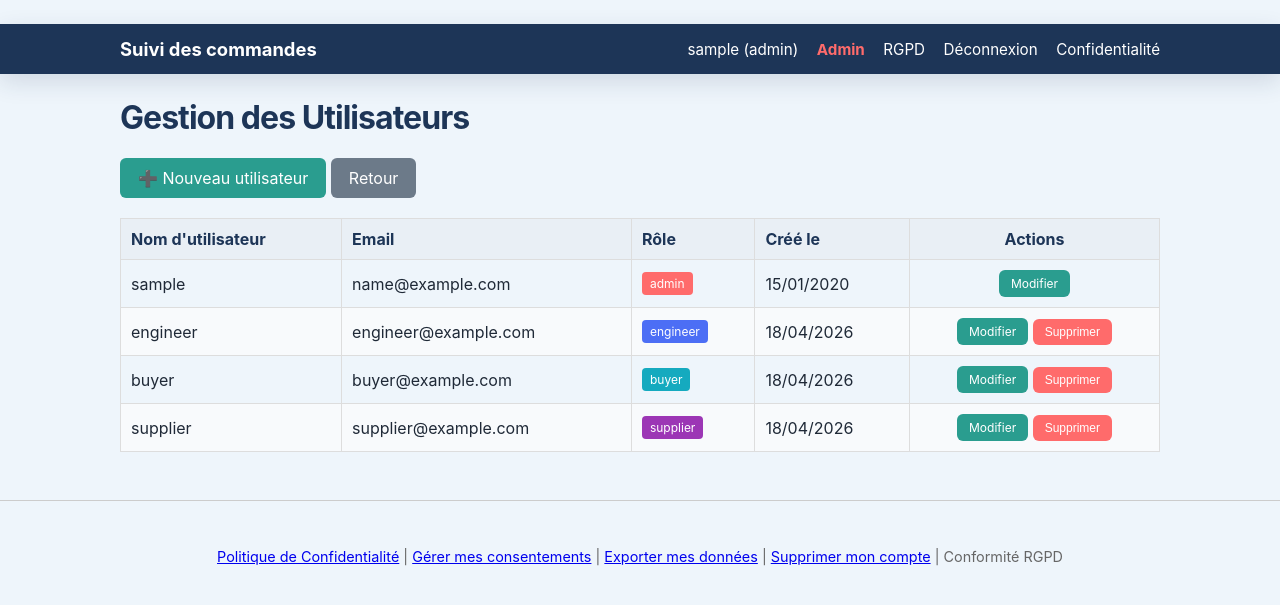
After one commit to tomgraal/suivi_commandes, a Flask app: page /admin/users in a window 1280 px wide. The commit adds this page. Shown: the top 605 px of the page. Run offline with Flask 3, Linux system fonts and the light colour scheme; a user stored in the database is signed in; tables that the repository leaves empty hold one stand-in row (values such as "Sample post").

Commit message:
feat(admin): add admin panel templates and navigation

```diff
--- a/src/app.py
+++ b/src/app.py
@@ -690,6 +690,9 @@ class User(UserMixin, db.Model):
     def can_sign(self, document) -> bool:
         return self.role == 'engineer' and self.id == document.case.engineer_id
 
+    def is_admin(self) -> bool:
+        return self.role == 'admin'
+
 
 class Case(db.Model):
     id = db.Column(db.Integer, primary_key=True)
@@ -2160,6 +2163,207 @@ def gdpr_delete_cancel():
     return redirect(url_for('dashboard'))
 
 
+# Admin Routes
+def admin_required(f):
+    """Decorator to check if user is admin"""
+    from functools import wraps
+    @wraps(f)
+    def decorated_function(*args, **kwargs):
+        if not current_user.is_authenticated or not current_user.is_admin():
+            flash('Accès refusé. Seuls les admins peuvent accéder.', 'danger')
+            return redirect(url_for('dashboard'))
+        return f(*args, **kwargs)
+    return decorated_function
+
+
+@app.route('/admin')
+@login_required
+@admin_required
+def admin_dashboard():
+    """Admin dashboard"""
+    users_count = User.query.count()
+    cases_count = Case.query.count()
+    return render_template('admin/dashboard.html', users_count=users_count, cases_count=cases_count)
+
+
+@app.route('/admin/users')
+@login_required
+@admin_required
+def admin_users():
+    """List all users"""
+    users = User.query.all()
+    return render_template('admin/users_list.html', users=users)
+
+
+@app.route('/admin/users/new', methods=['GET', 'POST'])
+@login_required
+@admin_required
+def admin_user_new():
+    """Create a new user"""
+    if request.method == 'POST':
+        username = request.form.get('username', '').strip()
+        email = request.form.get('email', '').strip()
+        password = request.form.get('password', '').strip()
+        role = request.form.get('role', 'engineer')
+
+        if not username or not email or not password:
+            flash('Tous les champs sont requis.', 'warning')
+            return render_template('admin/user_form.html')
+
+        if User.query.filter_by(username=username).first():
+            flash('Ce nom d\'utilisateur existe déjà.', 'danger')
+            return render_template('admin/user_form.html')
+
+        if User.query.filter_by(email=email).first():
+            flash('Cet email existe déjà.', 'danger')
+            return render_template('admin/user_form.html')
+
+        user = User(username=username, email=email, role=role, verified=True)
+        user.set_password(password)
+        db.session.add(user)
+        db.session.commit()
+
+        log_audit('admin_create_user', f'user_{user.id}', f'Admin créé user {username}')
+        flash(f'User {username} créé avec succès.', 'success')
+        return redirect(url_for('admin_users'))
+
+    return render_template('admin/user_form.html')
+
+
+@app.route('/admin/users/<int:user_id>/edit', methods=['GET', 'POST'])
+@login_required
+@admin_required
+def admin_user_edit(user_id):
+    """Edit a user"""
+    user = User.query.get_or_404(user_id)
+
+    if request.method == 'POST':
+        user.username = request.form.get('username', '').strip()
+        user.email = request.form.get('email', '').strip()
+        user.role = request.form.get('role', user.role)
+
+        password = request.form.get('password', '').strip()
+        if password:
+            user.set_password(password)
+
+        try:
+            db.session.commit()
+            log_audit('admin_edit_user', f'user_{user.id}', f'Admin modifié user {user.username}')
+            flash(f'User {user.username} modifié avec succès.', 'success')
+            return redirect(url_for('admin_users'))
+        except Exception as e:
+            db.session.rollback()
+            flash(f'Erreur : {str(e)}', 'danger')
+
+    return render_template('admin/user_form.html', user=user)
+
+
+@app.route('/admin/users/<int:user_id>/delete', methods=['POST'])
+@login_required
+@admin_required
+def admin_user_delete(user_id):
+    """Delete a user"""
+    if current_user.id == user_id:
+        flash('Vous ne pouvez pas supprimer votre propre compte.', 'warning')
+        return redirect(url_for('admin_users'))
+
+    user = User.query.get_or_404(user_id)
+    username = user.username
+
+    db.session.delete(user)
+    db.session.commit()
+
+    log_audit('admin_delete_user', f'user_{user_id}', f'Admin supprimé user {username}')
+    flash(f'User {username} supprimé.', 'success')
+    return redirect(url_for('admin_users'))
+
+
+@app.route('/admin/cases')
+@login_required
+@admin_required
+def admin_cases():
+    """List all cases"""
+    cases = Case.query.all()
+    return render_template('admin/cases_list.html', cases=cases)
+
+
+@app.route('/admin/cases/new', methods=['GET', 'POST'])
+@login_required
+@admin_required
+def admin_case_new():
+    """Create a new case"""
+    engineers = User.query.filter_by(role='engineer').all()
+
+    if request.method == 'POST':
+        title = request.form.get('title', '').strip()
+        case_type = request.form.get('type', '').strip()
+        engineer_id = request.form.get('engineer_id', type=int)
+        supplier_email = request.form.get('supplier_email', '').strip()
+
+        if not title or not case_type or not engineer_id:
+            flash('Titre, type et ingénieur sont requis.', 'warning')
+            return render_template('admin/case_form.html', engineers=engineers)
+
+        case = Case(
+            title=title,
+            type=case_type,
+            engineer_id=engineer_id,
+            supplier_email=supplier_email or '',
+            description=request.form.get('description', '').strip()
+        )
+        db.session.add(case)
+        db.session.commit()
+
+        log_audit('admin_create_case', f'case_{case.id}', f'Admin créé case {title}')
+        flash(f'Affaire {title} créée avec succès.', 'success')
+        return redirect(url_for('admin_cases'))
+
+    return render_template('admin/case_form.html', engineers=engineers)
+
+
+@app.route('/admin/cases/<int:case_id>/edit', methods=['GET', 'POST'])
+@login_required
+@admin_required
+def admin_case_edit(case_id):
+    """Edit a case"""
+    case = Case.query.get_or_404(case_id)
+    engineers = User.query.filter_by(role='engineer').all()
+
+    if request.method == 'POST':
+        case.title = request.form.get('title', '').strip()
+        case.type = request.form.get('type', '').strip()
+        case.engineer_id = request.form.get('engineer_id', type=int)
+        case.supplier_email = request.form.get('supplier_email', '').strip() or ''
+        case.description = request.form.get('description', '').strip()
+
+        try:
+            db.session.commit()
+            log_audit('admin_edit_case', f'case_{case.id}', f'Admin modifié case {case.title}')
+            flash(f'Affaire {case.title} modifiée avec succès.', 'success')
+            return redirect(url_for('admin_cases'))
+        except Exception as e:
+            db.session.rollback()
+            flash(f'Erreur : {str(e)}', 'danger')
+
+    return render_template('admin/case_form.html', case=case, engineers=engineers)
+
+
+@app.route('/admin/cases/<int:case_id>/delete', methods=['POST'])
+@login_required
+@admin_required
+def admin_case_delete(case_id):
+    """Delete a case"""
+    case = Case.query.get_or_404(case_id)
+    title = case.title
+
+    db.session.delete(case)
+    db.session.commit()
+
+    log_audit('admin_delete_case', f'case_{case_id}', f'Admin supprimé case {title}')
+    flash(f'Affaire {title} supprimée.', 'success')
+    return redirect(url_for('admin_cases'))
+
+
 if __name__ == '__main__':
     ensure_directories()
     db.create_all()
--- /dev/null
+++ b/src/templates/admin/users_list.html
@@ -0,0 +1,63 @@
+{% extends 'base.html' %}
+{% block content %}
+<h1>Gestion des Utilisateurs</h1>
+
+<a class="button" href="{{ url_for('admin_user_new') }}">➕ Nouveau utilisateur</a>
+<a class="button secondary" href="{{ url_for('admin_dashboard') }}">Retour</a>
+
+<table style="width: 100%; margin-top: 20px; border-collapse: collapse;">
+    <thead>
+        <tr style="background-color: #f0f0f0;">
+            <th style="padding: 10px; text-align: left; border: 1px solid #ddd;">Nom d'utilisateur</th>
+            <th style="padding: 10px; text-align: left; border: 1px solid #ddd;">Email</th>
+            <th style="padding: 10px; text-align: left; border: 1px solid #ddd;">Rôle</th>
+            <th style="padding: 10px; text-align: left; border: 1px solid #ddd;">Créé le</th>
+            <th style="padding: 10px; text-align: center; border: 1px solid #ddd;">Actions</th>
+        </tr>
+    </thead>
+    <tbody>
+        {% for user in users %}
+        <tr style="border: 1px solid #ddd;">
+            <td style="padding: 10px; border: 1px solid #ddd;">{{ user.username }}</td>
+            <td style="padding: 10px; border: 1px solid #ddd;">{{ user.email }}</td>
+            <td style="padding: 10px; border: 1px solid #ddd;">
+                <span style="
+                    display: inline-block;
+                    padding: 4px 8px;
+                    border-radius: 4px;
+                    font-size: 12px;
+                    {% if user.role == 'admin' %}
+                        background-color: #ff6b6b;
+                        color: white;
+                    {% elif user.role == 'engineer' %}
+                        background-color: #4c6ef5;
+                        color: white;
+                    {% elif user.role == 'buyer' %}
+                        background-color: #15aabf;
+                        color: white;
+                    {% elif user.role == 'supplier' %}
+                        background-color: #9c36b5;
+                        color: white;
+                    {% endif %}
+                ">
+                    {{ user.role }}
+                </span>
+            </td>
+            <td style="padding: 10px; border: 1px solid #ddd;">{{ user.created_at.strftime('%d/%m/%Y') }}</td>
+            <td style="padding: 10px; border: 1px solid #ddd; text-align: center;">
+                <a class="button" href="{{ url_for('admin_user_edit', user_id=user.id) }}" style="padding: 6px 12px; font-size: 12px;">Modifier</a>
+                {% if user.id != current_user.id %}
+                <form method="POST" action="{{ url_for('admin_user_delete', user_id=user.id) }}" style="display: inline;">
+                    <button class="button" style="padding: 6px 12px; font-size: 12px; background-color: #ff6b6b;" onclick="return confirm('Confirmer la suppression ?')">Supprimer</button>
+                </form>
+                {% endif %}
+            </td>
+        </tr>
+        {% else %}
+        <tr>
+            <td colspan="5" style="padding: 20px; text-align: center; border: 1px solid #ddd;">Aucun utilisateur trouvé.</td>
+        </tr>
+        {% endfor %}
+    </tbody>
+</table>
+{% endblock %}
--- a/src/templates/base.html
+++ b/src/templates/base.html
@@ -15,6 +15,9 @@
                 <span>{{ current_user.username }} ({{ current_user.role }})</span>
                 {% if current_user.role == 'engineer' %}
                     <a href="{{ url_for('signature_settings') }}">Signature</a>
+                {% endif %}
+                {% if current_user.is_authenticated and current_user.is_admin() %}
+                    <a href="{{ url_for('admin_dashboard') }}" style="color: #ff6b6b; font-weight: bold;">Admin</a>
                 {% endif %}
                 <a href="{{ url_for('gdpr_consents') }}" title="Gérer vos consentements RGPD">RGPD</a>
                 <a href="{{ url_for('logout') }}">Déconnexion</a>
```
Also changed, not shown: src/templates/admin/case_form.html (added, +43 -0 lines), src/templates/admin/cases_list.html (added, +60 -0 lines), src/templates/admin/dashboard.html (added, +27 -0 lines), src/templates/admin/user_form.html (added, +37 -0 lines).
